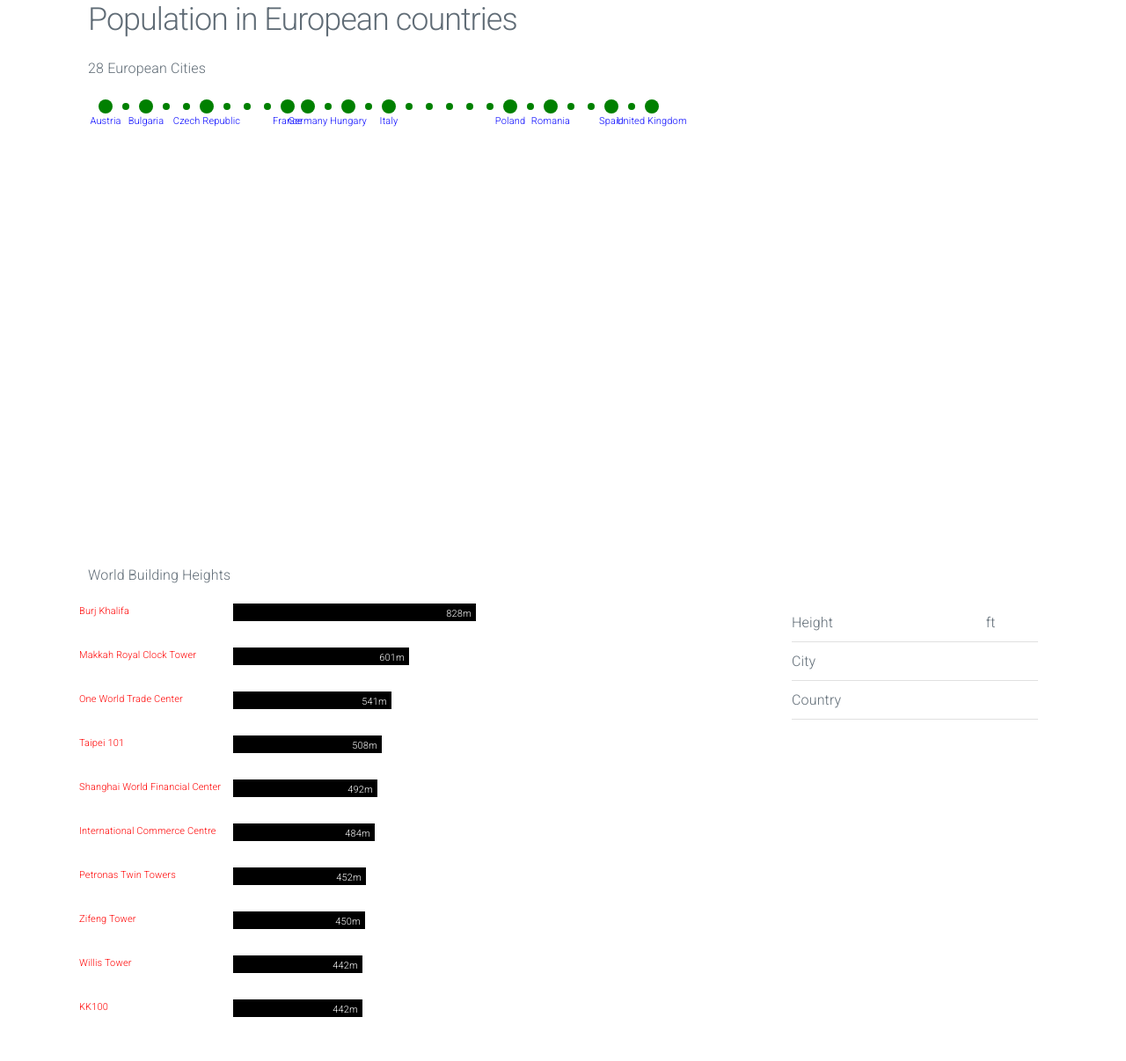
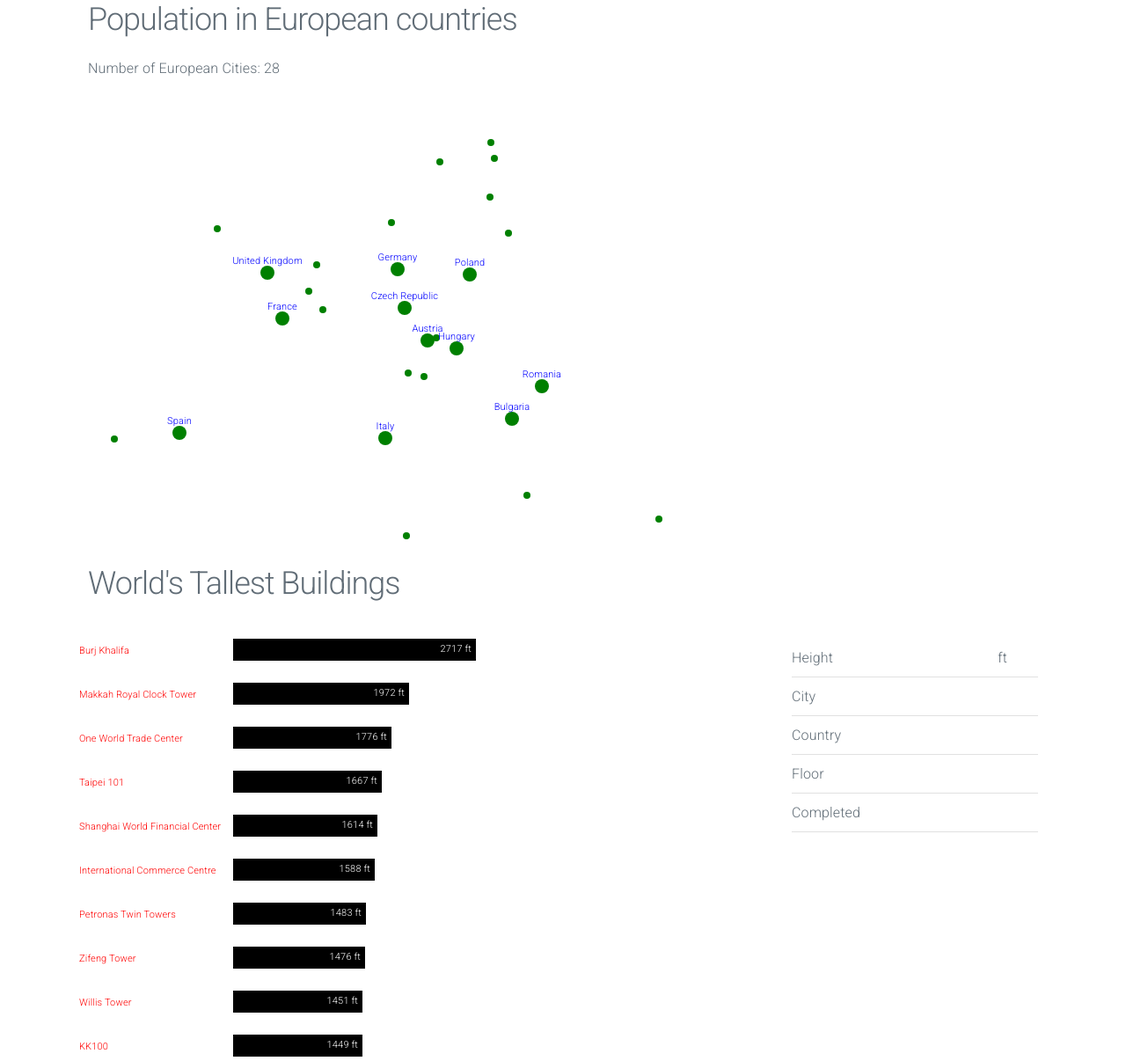
Before and after one commit to junhyungso/Lab-3-D3, a plain HTML site: page index.html in a window 1280 px wide. Shown: the whole page at 88% size. Before the commit the page ends 1166 px from the top, so only its background shows below. Drawn offline with nearby package versions, Linux system fonts and the light colour scheme.

Commit message:
final changes

```diff
--- a/d3.js
+++ b/d3.js
@@ -1,7 +1,8 @@
 d3.csv('cities.csv', d3.autoType).then(data=>{
 	let filteredData = data.filter(e=>e.eu===true);
+	console.log(filteredData)
 	d3.select('.city-count')
-		.text(filteredData.length + ' European Cities');
+		.text('Number of European Cities: ' + filteredData.length);
 	const width = 700;
 	const height = 550;
 	const svg = d3.select('.population-plot')
@@ -13,10 +14,8 @@
 	.data(filteredData)
 	.enter()
 	.append('circle')
-	.attr('cx', (d, i) => {
-		return (i * 23 + 20);
-	})
-	.attr('cy', 30)
+	.attr('cx', (d, i) => d.x)
+	.attr('cy', (d,i) => d.y)
 	.attr('r', d => d.population < 1000000? 4 : 8)
 	.attr("fill", "green")
 
@@ -25,8 +24,8 @@
 	.data(filteredData)
 	.enter()
 	.append("text")
-	.attr('dx', (d,i) => (i*23 + 20))
-	.attr('dy', 50)
+	.attr('dx', (d,i) => d.x)
+	.attr('dy', (d,i) => d.y - 10)
 	.filter((d,i) => d.population >= 1000000)
 	.text(d=>d.country)
 	.attr("font-size", "11px")
@@ -37,8 +36,7 @@
 
 d3.csv('buildings.csv', d3.autoType).then(data=>{
 	let sortedData = data.sort((a,b) => b.height_ft - a.height_ft);
-	d3.select('.building-height')
-		.text('World Building Heights')
+	console.log(sortedData)
 	const width = 500;
 	const height = 500;
 	const svg = d3.select('.bar-buildings')
@@ -57,7 +55,7 @@
 		.attr('x', (d,i) => 175)
 		.attr('y', (d,i) => (i * width/sortedData.length) + 20)
 		.attr('width', (d,i) => d.height_px)
-		.attr('height', 20)
+		.attr('height', 25)
 		.attr('class', 'bar-details')
 		.on("click", (d, i) => {
 			d3.select('.image').attr('src', "img/" + i.image)
@@ -65,6 +63,8 @@
 			d3.select('.height').text(i.height_ft)
 			d3.select('.city').text(i.city)
 			d3.select('.country').text(i.country)
+			d3.select('.floors').text(i.floors)
+			d3.select('.completed').text(i.completed)
 
 			svg.selectAll('table.height')
 				.data(sortedData)
@@ -73,6 +73,7 @@
 			d3.select("td#height").append('span').text(i.height_ft)
 			d3.select("td#city").text((i) => i.city)
 			d3.select("td#country").text((i) => i.country)
+			d3.select("td#completed").text((i) => i.completed)
 		  });
 
 	svg.selectAll("text.labels")
@@ -80,7 +81,7 @@
 		.enter()
 		.append("text")
 		.attr('dx', 0)
-		.attr('dy', (d,i) => (i * width/sortedData.length) + 32 )
+		.attr('dy', (d,i) => (i * width/sortedData.length) + 37 )
 		.text(d=>d.building)
 		.attr("font-size", "11px")
 		.attr("text-anchor", "front")
@@ -92,7 +93,7 @@
 		.append("text")
 		.attr('dx', (d,i) => (d.height_px) + 170)
 		.attr('dy', (d,i) => (i * width/sortedData.length) + 35 )
-		.text(d=> (d.height_m + 'm'))
+		.text(d=> (d.height_ft + ' ft'))
 		.attr("font-size", "11px")
 		.attr("text-anchor", "end")
 		.attr("fill", "white")
--- a/index.html
+++ b/index.html
@@ -17,7 +17,11 @@
         </h2>
         <div class="city-count"></div>
         <div class="population-plot"></div>
-        <div class="building-height"></div>
+        <div class="building-height">
+          <h2>
+            World's Tallest Buildings
+          </h2>
+        </div>
         <div class="row">
           <div class="bar-buildings"></div>
           <div class="column">
@@ -39,6 +43,14 @@
                   <td>Country</td>
                   <td><span class="country"></span></td>
                 </tr>
+                <tr>
+                  <td>Floor</td>
+                  <td><span class="floors"></span></td>
+                </tr>
+                <tr>
+                  <td>Completed</td>
+                  <td><span class="completed"></span></td>
+                </tr>
               </tbody>
             </table>
         </div>
```
